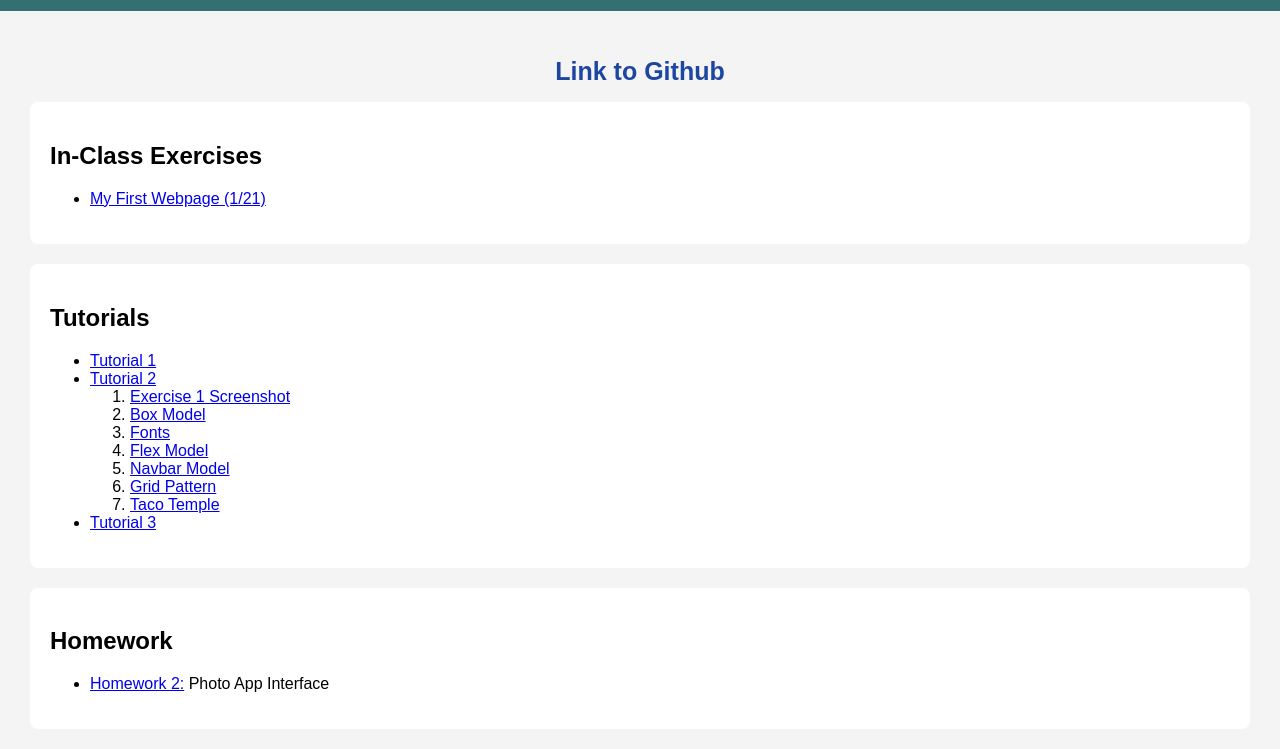
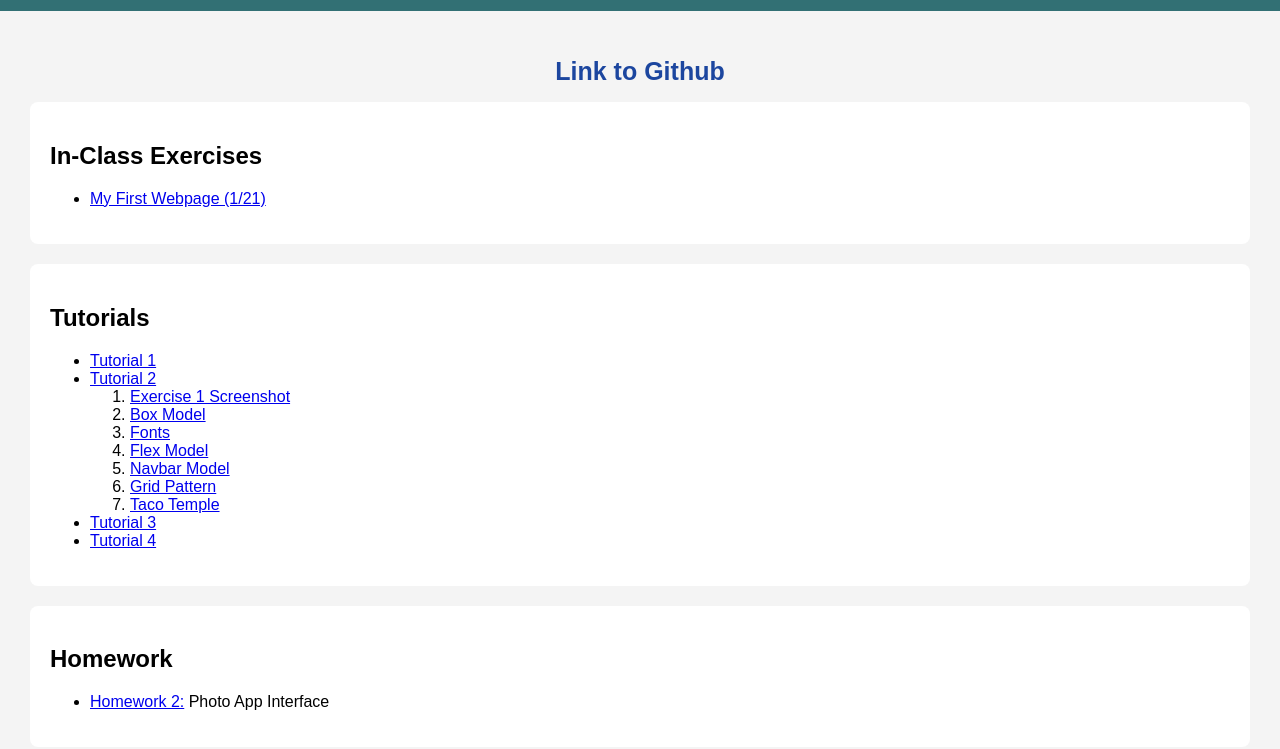
Before and after one commit to sockingly/csci344-coursework, a plain HTML site: page index.html in a window 1280 px wide. Shown: the part 89-838 px from the top of the page. Drawn offline with Linux system fonts and the light colour scheme; a web font is replaced by a local one.

Commit message:
tutorial 4

```diff
--- a/index.html
+++ b/index.html
@@ -89,7 +89,7 @@
                     </li>
                 </ol>
                 <li><a href="https://sockingly.github.io/csci344-coursework/tutorials/tutorial03/">Tutorial 3</a></li>
-
+                <li><a href="https://www.figma.com/design/DgkDkQM7rHrZsSuDhn3rDk/Instagram-Mockup---Sofia-Craft?node-id=0-1&t=6f2OA0VeVslMhr1r-1">Tutorial 4</a></li>
             </ul>
         </section>
 
```
